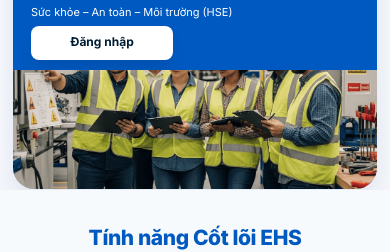
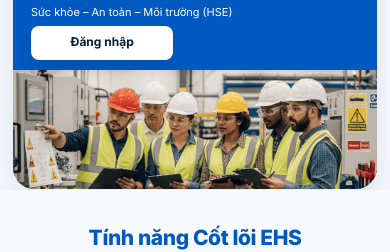
Before and after one commit to QuangVoAI/HSE-provider, a Next.js app: page /csms in a window 390 px wide. Shown: the part 150-402 px from the top of the page. Built offline with nearby package versions, Linux system fonts and the light colour scheme; no server answers.

Commit message:
Reposition CSMS mobile hero image

```diff
--- a/app/csms/csms.module.css
+++ b/app/csms/csms.module.css
@@ -330,7 +330,7 @@
   .heroCopy p { margin-bottom: 6px; font-size: 11px; line-height: 16px; }
   .heroCopy a { width: 142px; height: 34px; padding: 7px 12px; border-radius: 8px; font-size: 12px; }
   .heroImage { height:120px; }
-  .heroImage img { object-position: 52% center; }
+  .heroImage img { object-position: center 26%; }
   .core { padding: 34px 12px 30px; }
   .core > h2, .customers > h2, .video > h2 { margin-bottom: 20px; font-size: 21px; line-height: 27px; }
   .moduleGrid { height: auto; grid-template-columns: repeat(2,minmax(0,1fr)); grid-template-rows: none; gap: 10px; }
```
